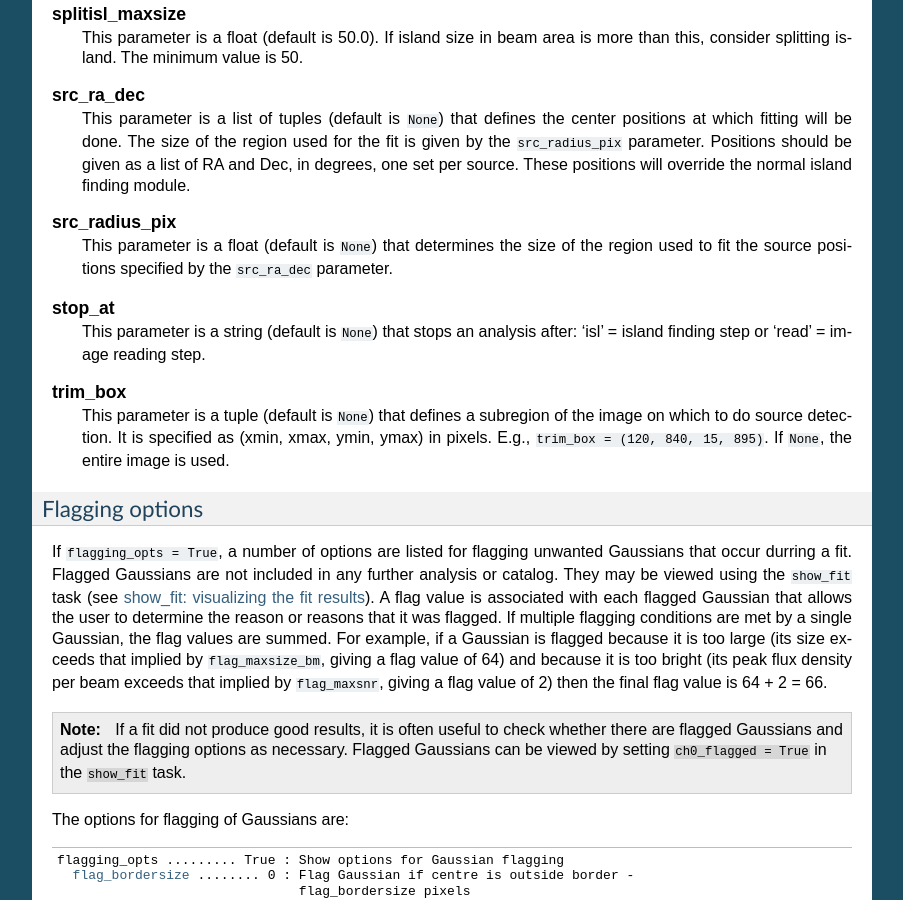
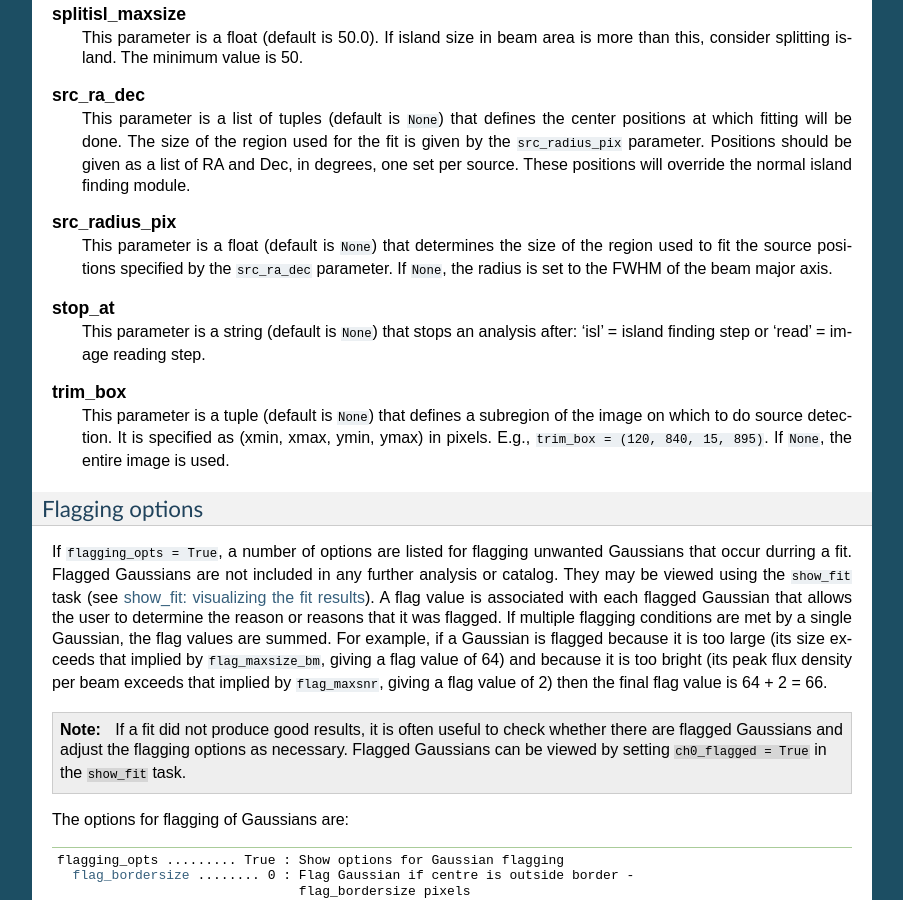
Before and after one commit to lofar-astron/PyBDSF, a Sphinx documentation site: the page built from doc/source/process_image.rst, in a window 1280 px wide and 900 px high, scrolled down 10153 px. Shown: the whole window, without its empty margins (198-1101 px from the left). Built offline with Sphinx 7.4.7, drawn with Linux system fonts in a browser that asks for light colours; formulas are drawn with MathJax 3.

Commit message:
Task #4660: Fix to import error.
git-svn-id: https://svn.astron.nl/LOFAR/branches/LOFAR-PyBDSM-Task4660/CEP/PyBDSM@26097 b3281354-443f-0410-9bd6-bf5212d75c11

```diff
--- a/doc/source/process_image.rst
+++ b/doc/source/process_image.rst
@@ -599,7 +599,8 @@ The advanced options are:
     src_radius_pix
         This parameter is a float (default is ``None``) that determines the size
         of the region used to fit the source positions specified by the
-        ``src_ra_dec`` parameter.
+        ``src_ra_dec`` parameter. If ``None``, the radius is set to the FWHM of
+        the beam major axis.
 
     stop_at
         This parameter is a string (default is ``None``) that stops an analysis
```
Also changed, not shown: 1 other file.
